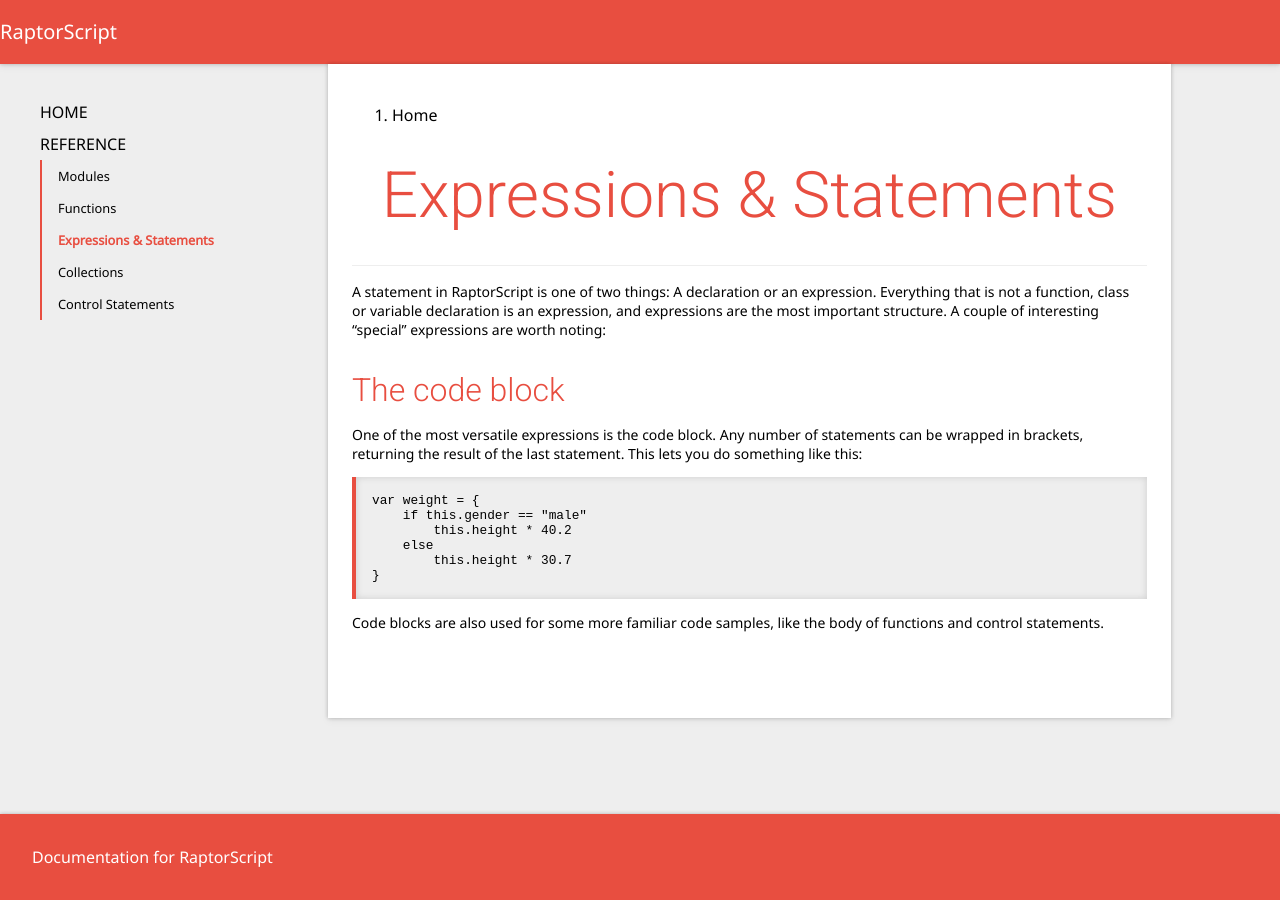
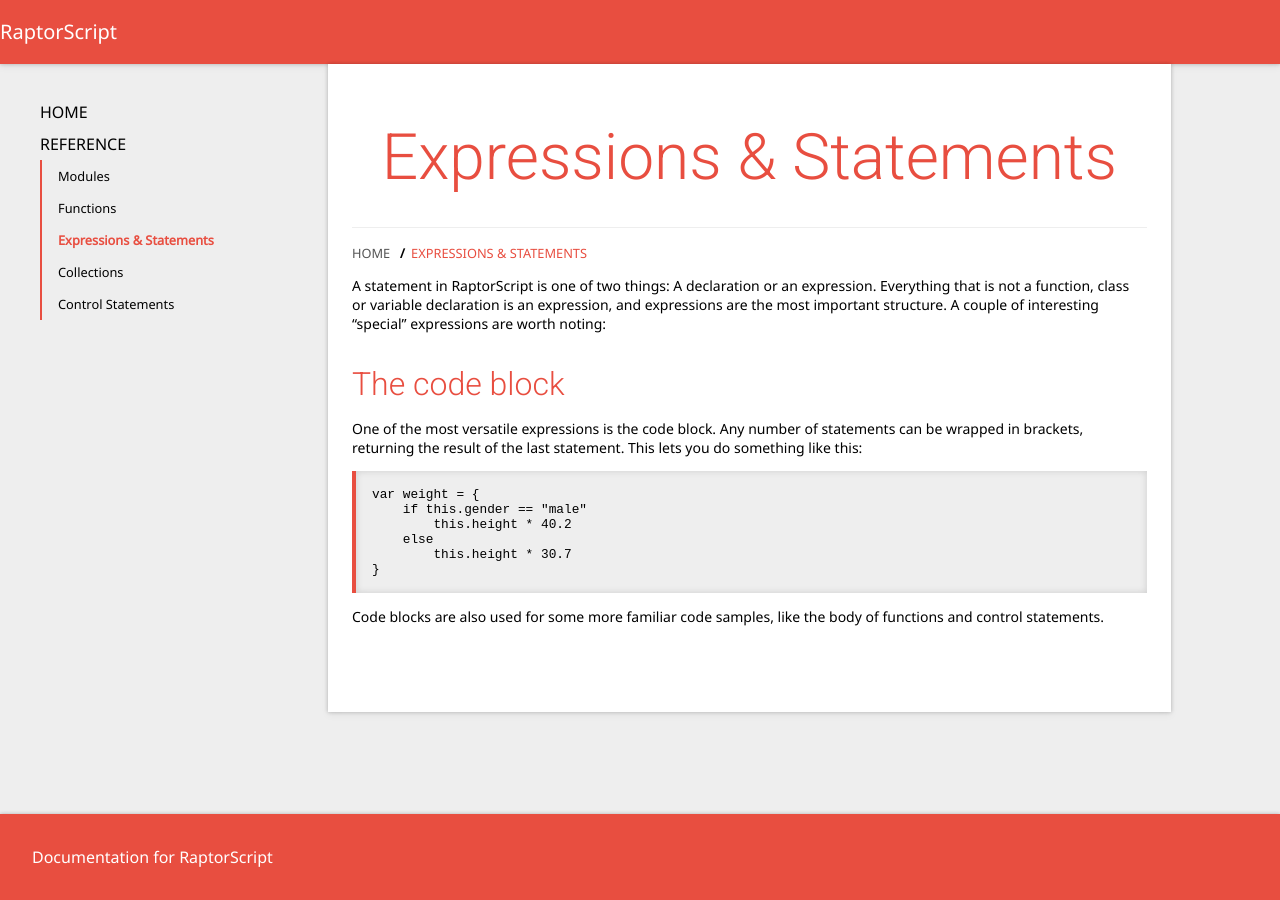
Before and after one commit to raptor-lang/raptor-lang.github.io, a Jekyll site: the page built from _posts/2016-11-16-expressions-statements.md, in a window 1280 px wide. Built offline with Jekyll 4.4.1, drawn with Linux system fonts in a browser that asks for light colours.

Commit message:
Added breadcrumbs

```diff
--- a/_includes/breadcrumbs.html
+++ b/_includes/breadcrumbs.html
@@ -1,18 +1,18 @@
 <ol class="breadcrumb">
 <li><a href="{{ site.baseurl }}/">Home</a></li>
-{% capture page_url_without_index_html %}{{ page.url | remove: "/index.html" }}{% endcapture %}
+{% capture page_url_without_index_html %}{{ page.url}}{% endcapture %}
 {% assign splitted_url_parts = page_url_without_index_html | split: '/' %}
 {% capture forLoopMaxInt %}{{ splitted_url_parts.size | minus:1 }}{% endcapture %}
 {% for i in (1..forLoopMaxInt) %}
-    {% capture current_breadcrumb_url %}{{next_prepender}}/{{ splitted_url_parts[i] }}/index.html{% endcapture %}
+    {% capture current_breadcrumb_url %}{{next_prepender}}/{{ splitted_url_parts[i] }}{% endcapture %}
     {% capture current_breadcrumb_md_url %}{{next_prepender}}/{{ splitted_url_parts[i] }}/{% endcapture %}
     {% capture next_prepender %}{{next_prepender}}/{{ splitted_url_parts[i] }}{% endcapture %}
-    {% for breadcrumb_page in site.pages %}
+    {% for breadcrumb_page in site.posts %}
         {% if current_breadcrumb_url == breadcrumb_page.url or current_breadcrumb_md_url == breadcrumb_page.url  %}
         {% assign j = forLoopMaxInt | plus: 0 %}
             <li {% if i == j %}class="active"{% endif %}>
                 {% capture breadcrumb_page_page_url_without_index_html %}{{ breadcrumb_page.url | remove: "index.html" }}{% endcapture %}
-                <a href="{{ site.baseurl }}{{breadcrumb_page_page_url_without_index_html}}">{{breadcrumb_page.breadcrumb}}</a>
+                <a href="{{ site.baseurl }}{{breadcrumb_page_page_url_without_index_html}}">{{breadcrumb_page.title}}</a>
             </li>
         {% endif %}
     {% endfor %}
--- a/_layouts/default.html
+++ b/_layouts/default.html
@@ -31,7 +31,6 @@
                 <div class="col-md-3"> </div>
                 <div class="col-md-8">
                     <div id="page-content" class="drop-shadow full-height">
-                        {% include breadcrumbs.html %}
                         {{ content }}
                     </div>
                 </div>
--- a/_layouts/page.html
+++ b/_layouts/page.html
@@ -3,9 +3,10 @@ layout: default
 ---
 
 <div class="page-header">
-    <h2>{{ page.title }}
+    <h1>{{ page.title }}
         {% if page.subtitle %}<small>{{ page.subtitle }}</small>{% endif %}
-    </h2>
+    </h1>
+    {% include breadcrumbs.html %}
 </div>
 
 {{ content }}
--- a/css/main.scss
+++ b/css/main.scss
@@ -30,7 +30,7 @@ h1, h2, h3, h4, h5, h6 {
     margin: 2rem 0 1rem 0rem;
 }
 
-h2 {
+h1 {
     font-size: 4rem;
     font-weight: 500;
     text-align: center;
@@ -126,6 +126,38 @@ footer {
     }
 }
 
+.breadcrumb {
+    list-style: none;
+    height: 1rem;
+    padding: 0;
+    li {
+        float: left;
+        text-transform: uppercase;
+        font-size: 0.8rem;
+        &.active a {
+            color: $primary;
+            pointer-events: none;
+            cursor: default;
+        }
+        a {
+            color: #555555;
+            &:hover {
+                color: #000000;
+            }
+        }
+        a:after {
+            content: " / ";
+            display: inline;
+            padding: 0 0.4rem;
+            color: #000000;
+            font-weight: 700;
+        }
+        &:last-child a:after {
+            display: none;
+        }
+    }
+}
+
 #page-content {
     background-color: #ffffff;
     padding: 1.5rem;
```
